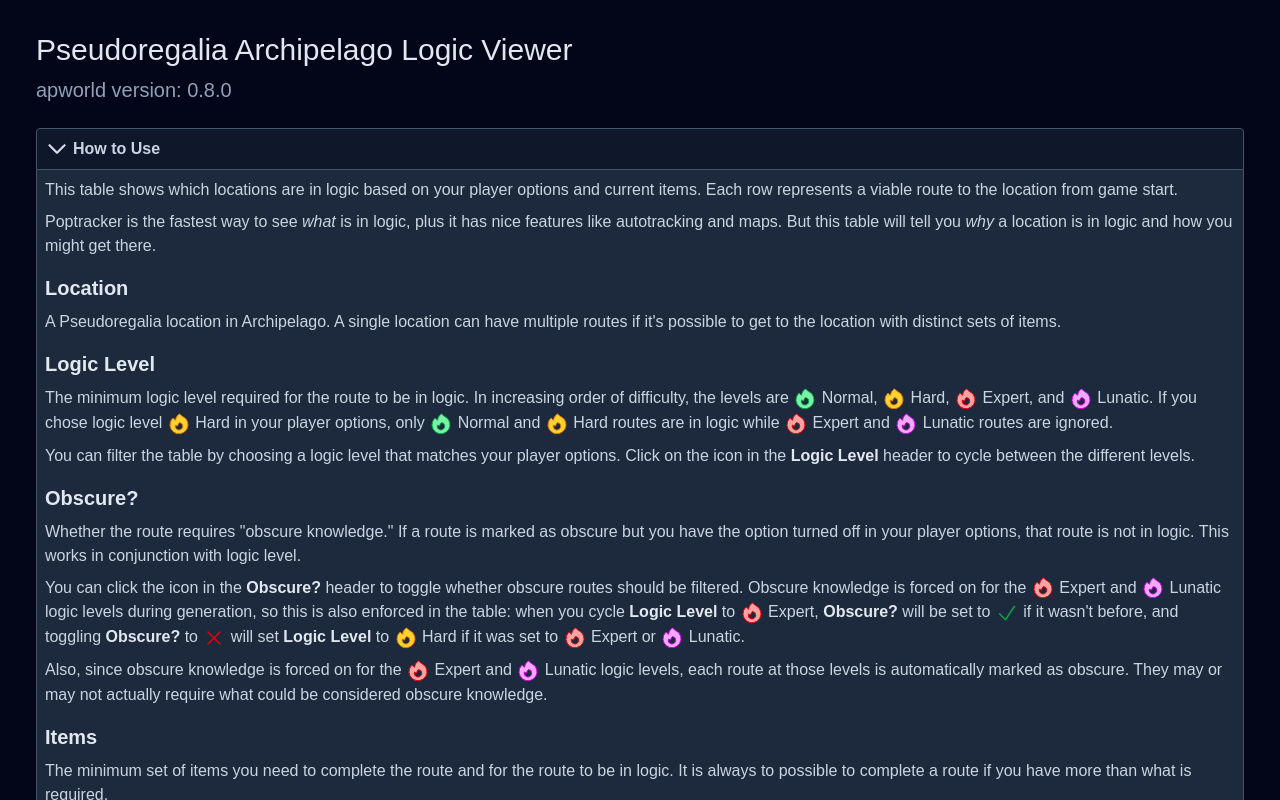
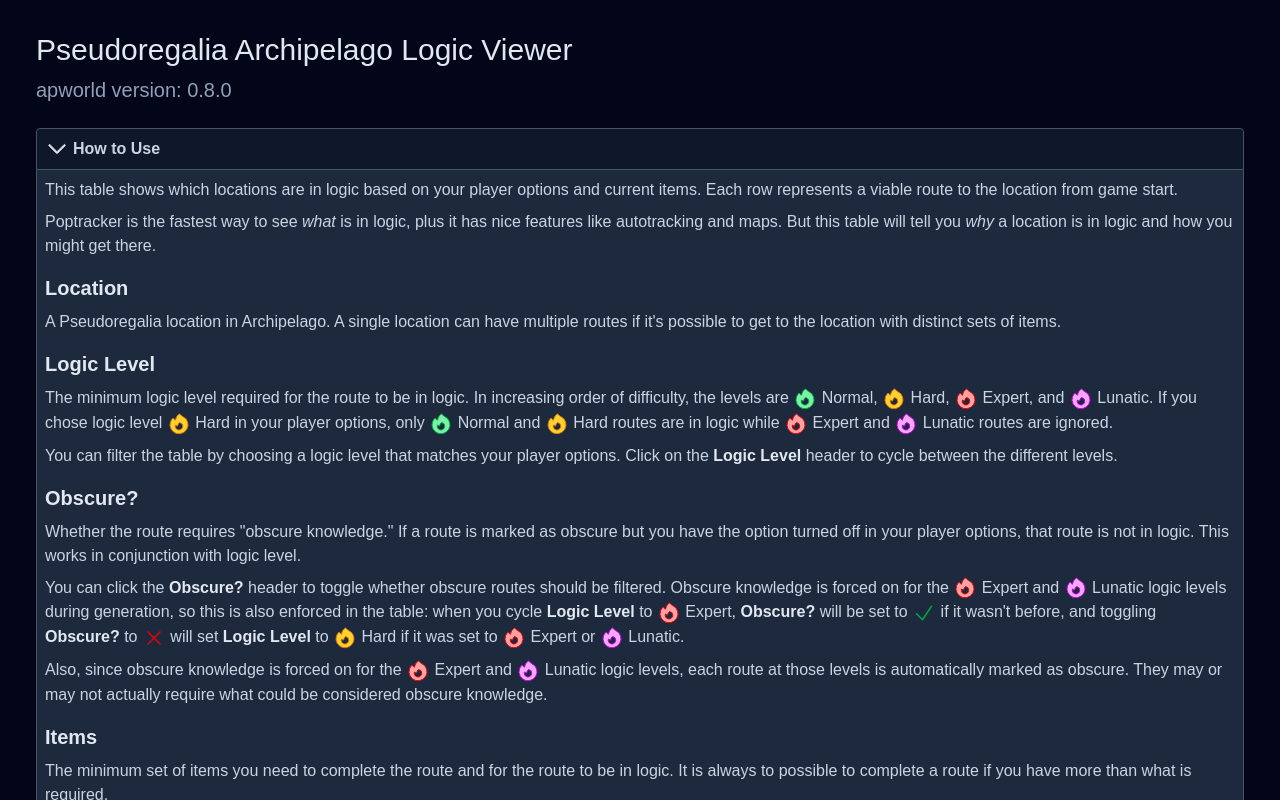
Before and after one commit to highrow623/pseudoregalia-archipelago-logic-viewer, a Next.js app: page /pseudoregalia-archipelago-logic-viewer/ in a window 1280 px wide. Both pictures are taken after a click on the element 57 px from the left and 149 px from the top of the page. Shown: the top 800 px of the page. Built offline with nearby package versions, Linux system fonts and the light colour scheme.

Commit message:
made certain headers clickable instead of just the icons

```diff
--- a/src/app/page.tsx
+++ b/src/app/page.tsx
@@ -31,20 +31,20 @@
               <span className="select-none">Location</span>
             </th>
             <th className="text-slate-300 border border-slate-600 p-2 bg-slate-900 rounded-xs w-1/9">
+              <ClickWrapper onClick={cycleDifficulty} enabled>
                 <div className="flex justify-start">
-                <ClickWrapper onClick={cycleDifficulty} enabled>
                   <DifficultyIcon difficulty={difficulty} />
-                </ClickWrapper>
                   <p className="select-none ml-1">Logic Level</p>
                 </div>
+              </ClickWrapper>
             </th>
             <th className="text-slate-300 border border-slate-600 p-2 bg-slate-900 rounded-xs w-1/9">
+              <ClickWrapper onClick={toggleObscure} enabled>
                 <div className="flex justify-start">
-                <ClickWrapper onClick={toggleObscure} enabled>
                   <ObscureIcon obscure={obscure} />
-                </ClickWrapper>
                   <p className="select-none ml-1">Obscure?</p>
                 </div>
+              </ClickWrapper>
             </th>
             <th className="text-slate-300 border border-slate-600 p-2 bg-slate-900 rounded-xs w-1/3">
               <div className="flex justify-start">
--- a/src/app/pathing-logic/instructions.tsx
+++ b/src/app/pathing-logic/instructions.tsx
@@ -88,12 +88,12 @@
 
   return (
     <>
-      <div className="border border-slate-600 p-2 bg-slate-900 rounded-t-sm font-bold flex mx-1">
-        <ClickWrapper enabled onClick={() => setCollapsed(true)}>
+      <ClickWrapper enabled onClick={() => setCollapsed(true)}>
+        <div className="border border-slate-600 p-2 bg-slate-900 rounded-t-sm font-bold flex mx-1">
           <ChevronDownIcon className="size-6 stroke-slate-300" />
-        </ClickWrapper>
-        <span className="text-slate-300 ml-1 select-none">How to Use</span>
-      </div>
+          <span className="text-slate-300 ml-1 select-none">How to Use</span>
+        </div>
+      </ClickWrapper>
       <div className="text-slate-300 border-b border-r border-l border-slate-600 p-2 bg-slate-800 rounded-b-sm mx-1">
         <p>
           This table shows which locations are in logic based on your player
@@ -122,8 +122,8 @@
         </Paragraph>
         <Paragraph>
           You can filter the table by choosing a logic level that matches your
-          player options. Click on the icon in the <Bold>Logic Level</Bold>{" "}
-          header to cycle between the different levels.
+          player options. Click on the <Bold>Logic Level</Bold> header to cycle
+          between the different levels.
         </Paragraph>
         <Header>Obscure?</Header>
         <Paragraph>
@@ -133,13 +133,13 @@
           logic level.
         </Paragraph>
         <Paragraph>
-          You can click the icon in the <Bold>Obscure?</Bold> header to toggle
-          whether obscure routes should be filtered. Obscure knowledge is forced
-          on for the <Expert /> and <Lunatic /> logic levels during generation,
-          so this is also enforced in the table: when you cycle{" "}
-          <Bold>Logic Level</Bold> to <Expert />, <Bold>Obscure?</Bold> will be
-          set to <ObscureIcon inline obscure /> if it wasn&apos;t before, and
-          toggling <Bold>Obscure?</Bold> to <ObscureIcon inline /> will set{" "}
+          You can click the <Bold>Obscure?</Bold> header to toggle whether
+          obscure routes should be filtered. Obscure knowledge is forced on for
+          the <Expert /> and <Lunatic /> logic levels during generation, so this
+          is also enforced in the table: when you cycle <Bold>Logic Level</Bold>{" "}
+          to <Expert />, <Bold>Obscure?</Bold> will be set to{" "}
+          <ObscureIcon inline obscure /> if it wasn&apos;t before, and toggling{" "}
+          <Bold>Obscure?</Bold> to <ObscureIcon inline /> will set{" "}
           <Bold>Logic Level</Bold> to <Hard /> if it was set to <Expert /> or{" "}
           <Lunatic />.
         </Paragraph>
```
Lines whose indentation alone changed are shown as unchanged.
